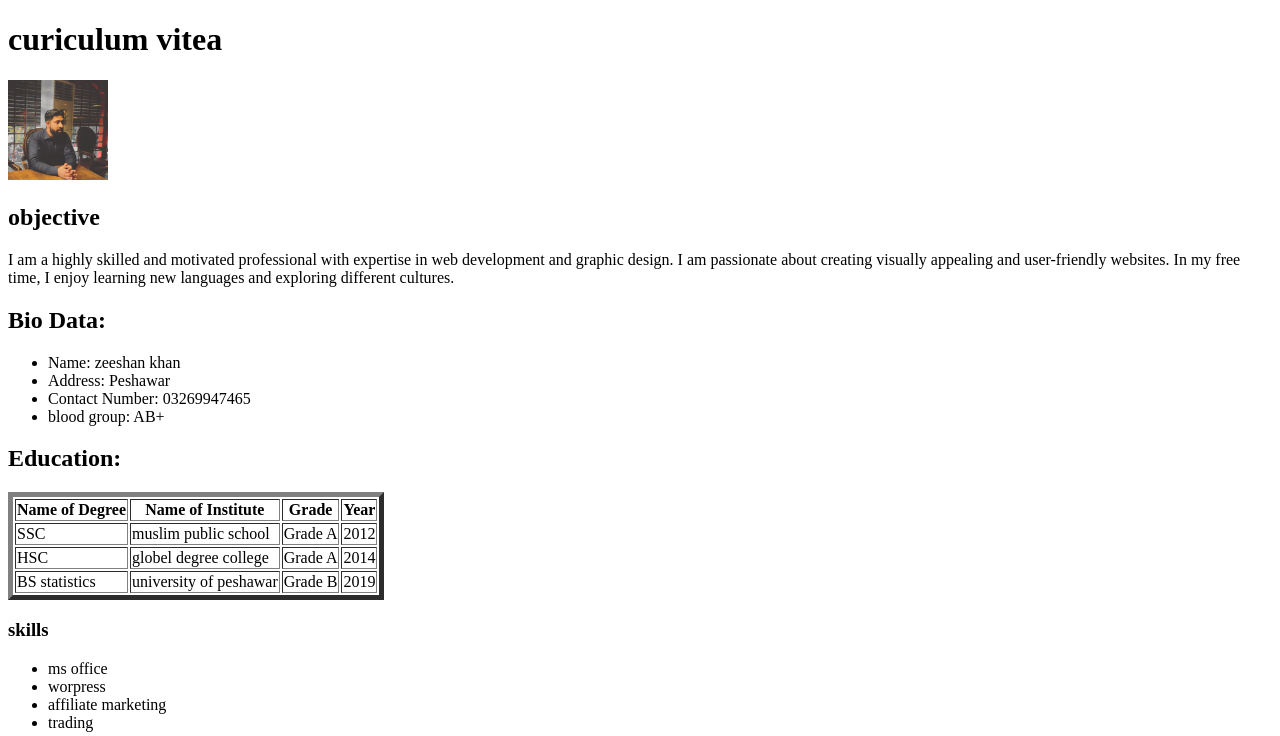
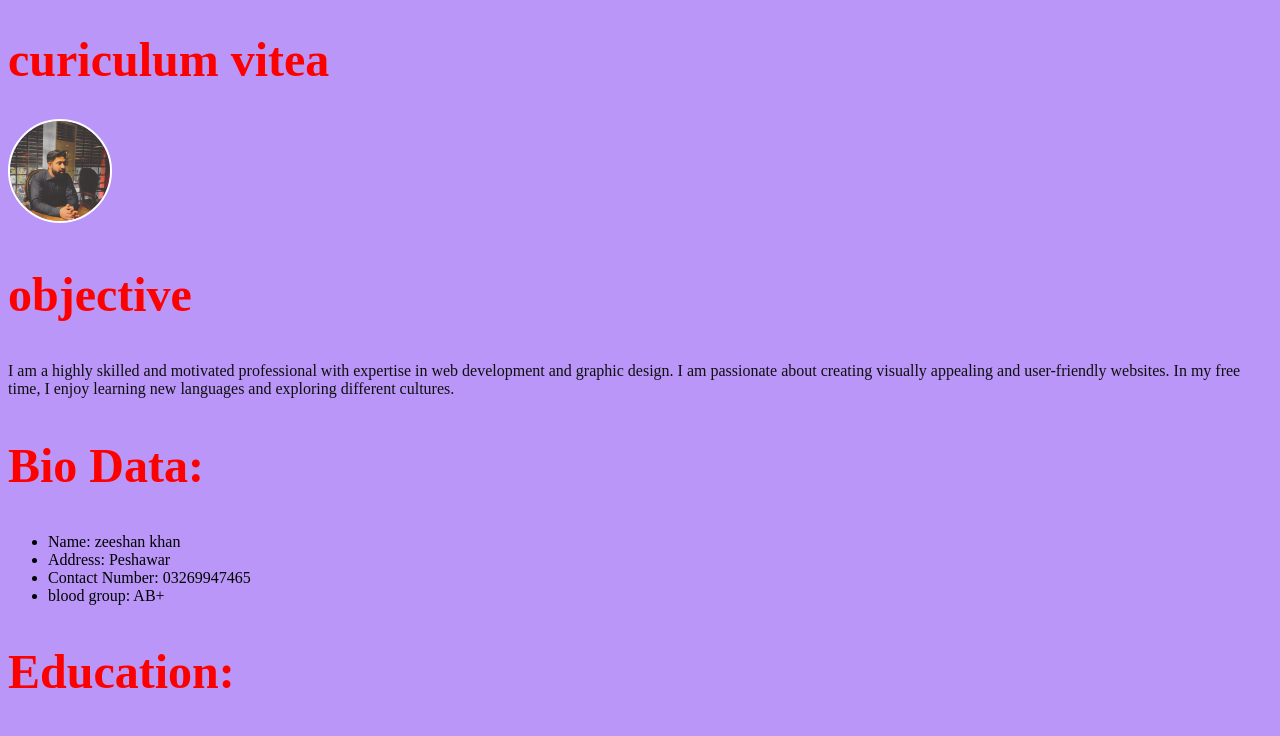
Before and after one commit to zeeshan11-bot/zeeshancv, a plain HTML site: page index.html in a window 1280 px wide. Shown: the top 736 px of the page. Drawn offline with Linux system fonts and the light colour scheme.

Commit message:
style.css

```diff
--- a/index.html
+++ b/index.html
@@ -4,12 +4,13 @@
     <meta charset="UTF-8">
     <meta name="viewport" content="width=device-width, initial-scale=1.0">
     <title>Document</title>
+<link rel="stylesheet" href="./style.css">
 </head>
 <body>
-    <H1>curiculum vitea</H1>
-    <img src="./img/zeeshan.jpg.jpeg" alt="Description of the image" width="100" height="100">
+    <h1>curiculum vitea</h1>
+    <img class="profilephoto" src="./img/zeeshan.jpg.jpeg" alt="Description of the image">
     <H2>objective</H2>
-    <p>
+    <p class="dim">
         I am a highly skilled and motivated professional with expertise in web development and graphic design.
         I am passionate about creating visually appealing and user-friendly websites. In my free time, I enjoy
         learning new languages and exploring different cultures.
--- /dev/null
+++ b/style.css
@@ -0,0 +1,18 @@
+h1, h2 {
+    color: red;
+    font-size: 3rem;
+}
+
+.dim{
+    color: rgb(15, 15, 15);
+}
+
+body{
+    background-color:#B996F7;
+    color: dark black;
+}
+.profilephoto{
+    width: 100px;
+    border: 2px double white;
+border-radius: 50%;
+}
```
